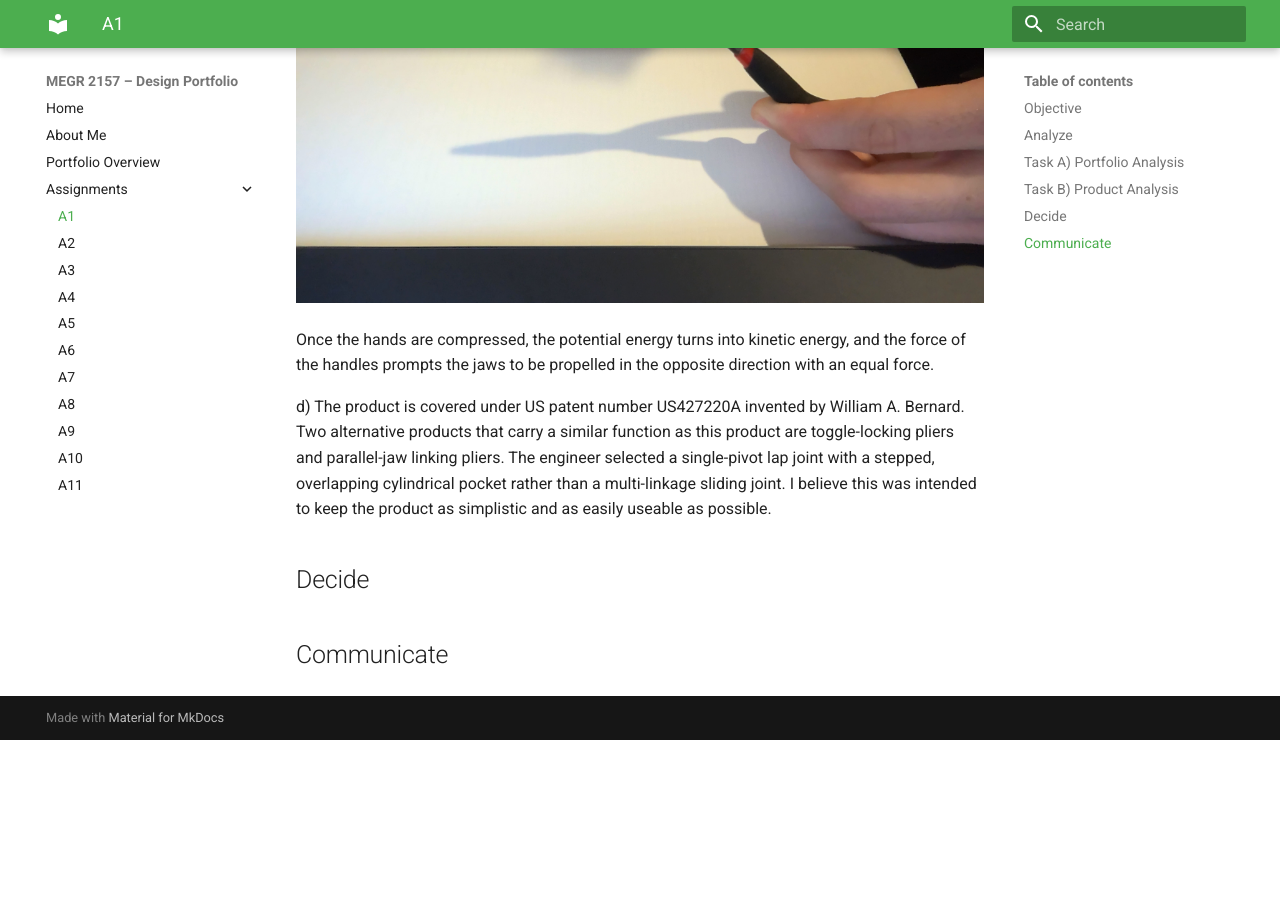
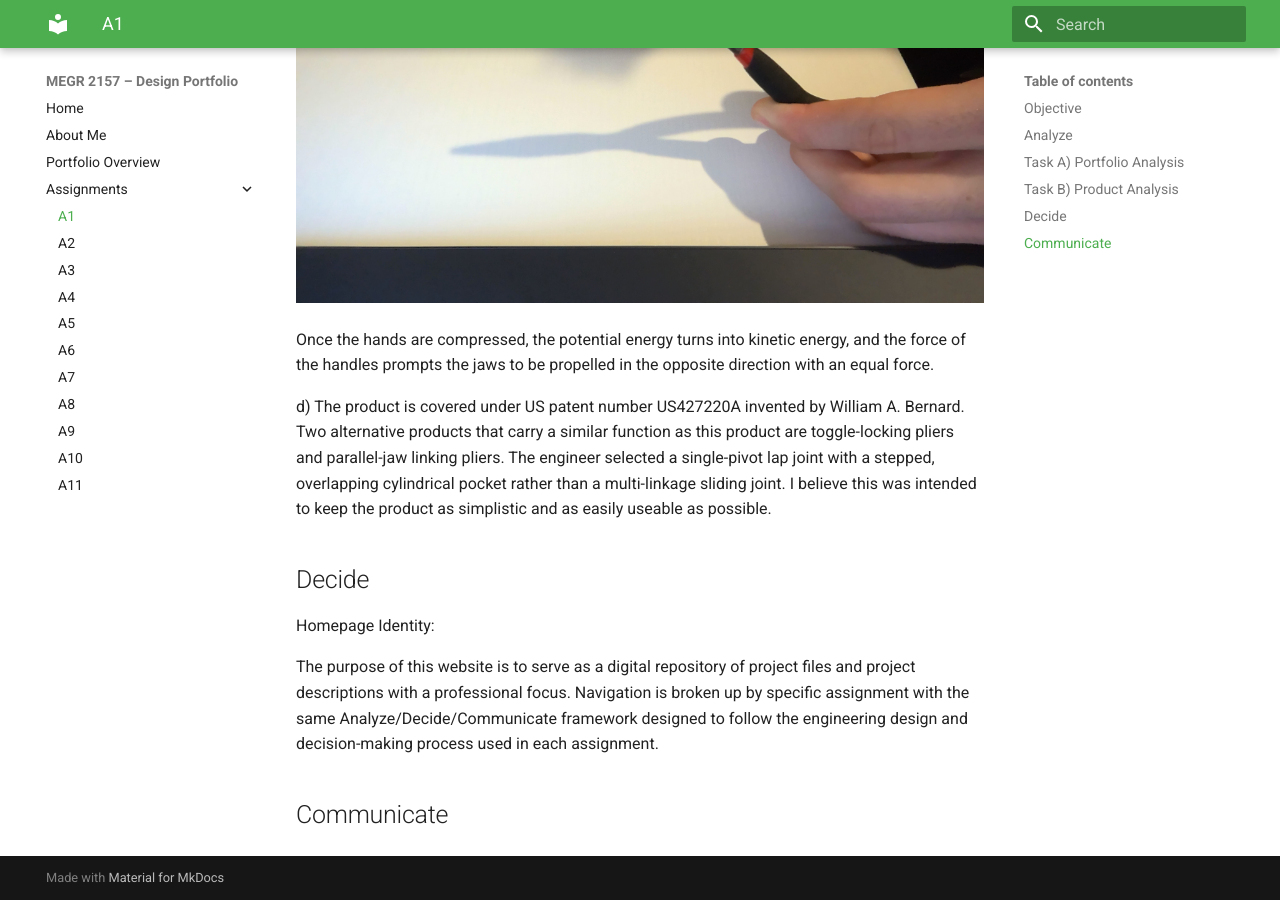
Before and after one commit to bspinne2/megr2157-portfolio, an MkDocs documentation site: the page built from docs/assignments/A01/index.md, in a window 1280 px wide and 900 px high, scrolled down 1878 px. Built offline with MkDocs 1.6.1 and Material for MkDocs 9.7.7, drawn with Linux system fonts in a browser that asks for light colours; before the commit the page ends 2618 px from its top, so only the background shows below that.

Commit message:
Update index.md

```diff
--- a/docs/assignments/A01/index.md
+++ b/docs/assignments/A01/index.md
@@ -37,5 +37,8 @@ d) The product is covered under US patent number US427220A invented by William A
 
 ## Decide
 
+Homepage Identity:
+
+The purpose of this website is to serve as a digital repository of project files and project descriptions with a professional focus. Navigation is broken up by specific assignment with the same Analyze/Decide/Communicate framework designed to follow the engineering design and decision-making process used in each assignment.
 
 ## Communicate
```
Also changed, not shown: other parts of docs/assignments/A01/index.md (+2 -2 lines).
